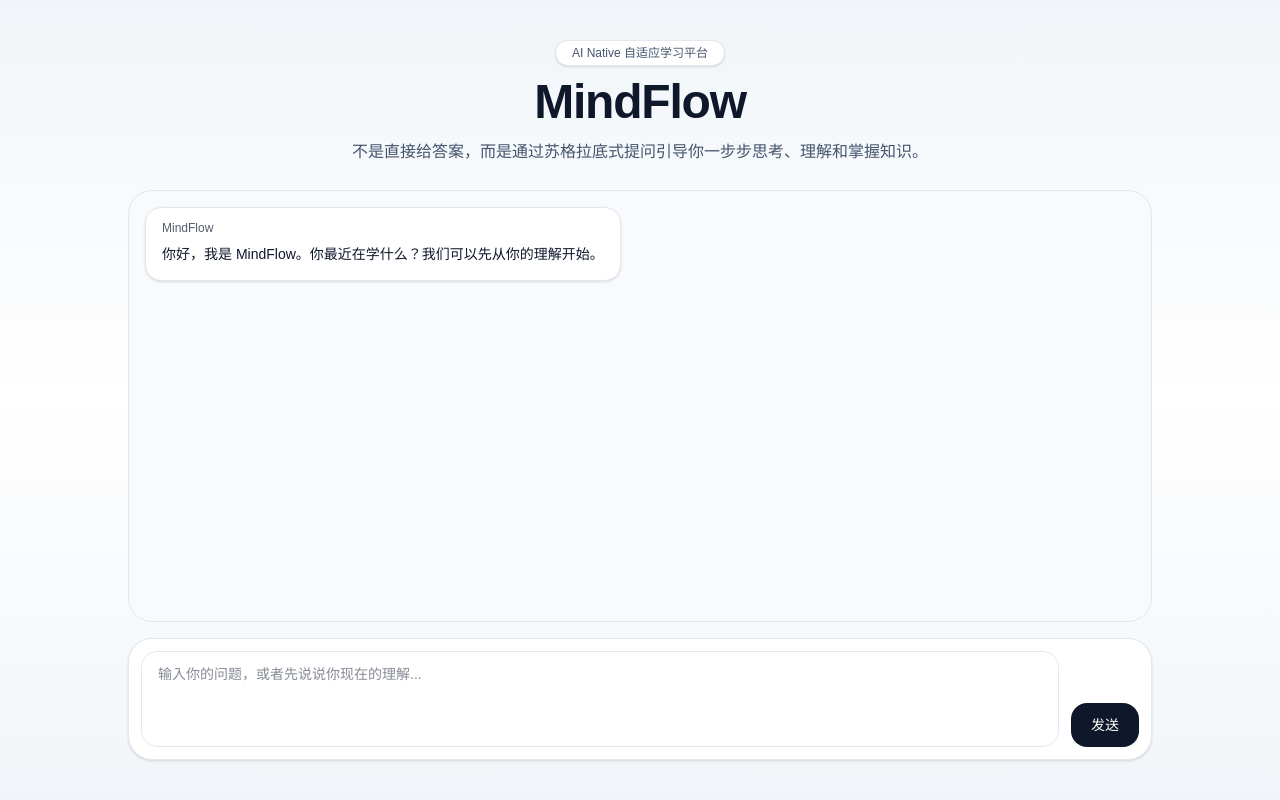
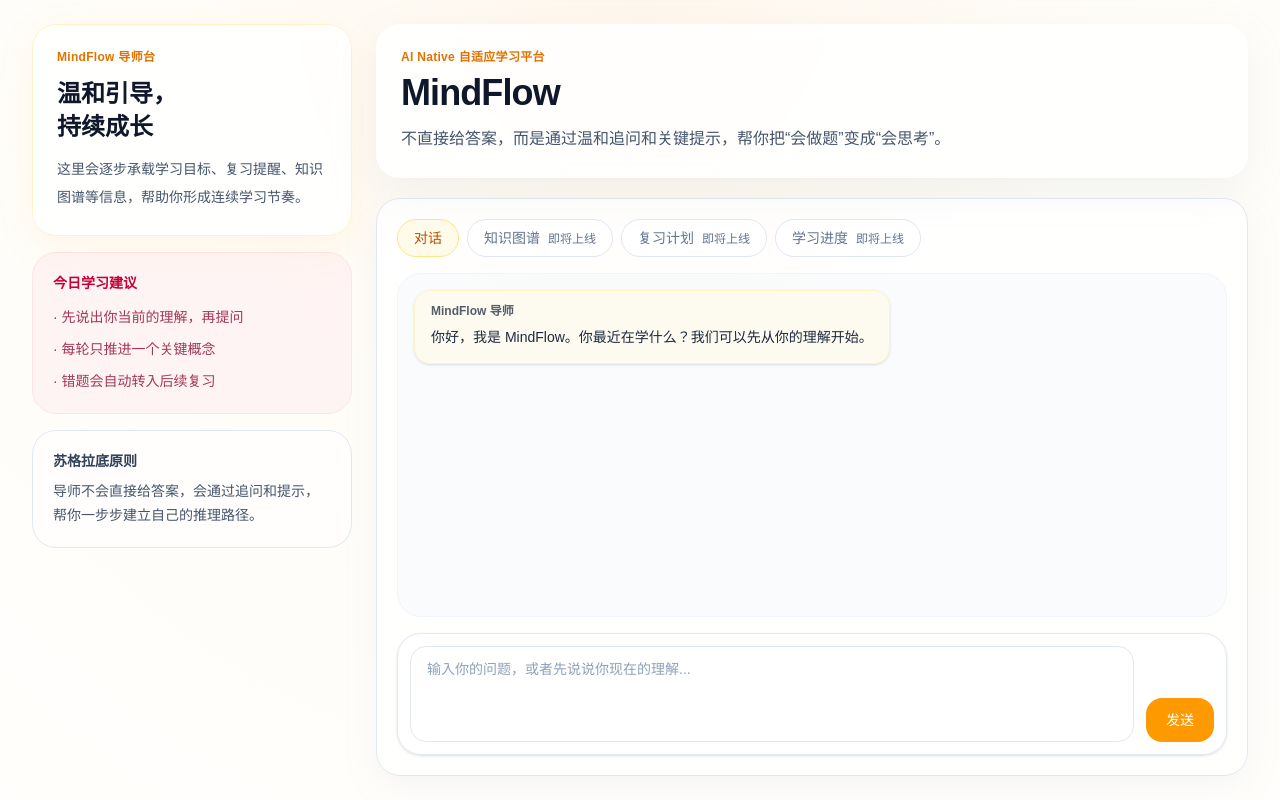
Before and after one commit to nothasson/MindFlow, a Next.js app in the folder frontend/: page / in a window 1280 px wide. Built offline with nearby package versions, Linux system fonts and the light colour scheme; no server answers.

Commit message:
feat: 按温和陪伴风格重写 MindFlow 首页界面
- 新增 AppShell/Sidebar/TopNav 布局组件，建立导师工作台结构
- 重构首页信息层级和视觉语言，提升产品化表达
- 优化消息气泡、消息列表和输入区样式，保持现有对话链路不变

```diff
--- a/frontend/src/app/page.tsx
+++ b/frontend/src/app/page.tsx
@@ -2,38 +2,47 @@
 
 import { ChatInput } from "@/components/chat/ChatInput";
 import { MessageList } from "@/components/chat/MessageList";
+import { AppShell } from "@/components/layout/AppShell";
+import { Sidebar } from "@/components/layout/Sidebar";
+import { TopNav } from "@/components/layout/TopNav";
 import { useChat } from "@/hooks/useChat";
 
 export default function Home() {
   const { messages, isLoading, error, sendMessage } = useChat();
 
   return (
-    <main className="min-h-screen bg-gradient-to-b from-slate-100 via-white to-slate-100 px-4 py-10 text-slate-900">
-      <div className="mx-auto flex min-h-[calc(100vh-5rem)] max-w-5xl flex-col gap-6">
-        <header className="space-y-3 text-center">
-          <div className="inline-flex rounded-full border border-slate-200 bg-white px-4 py-1 text-xs font-medium text-slate-600 shadow-sm">
+    <AppShell sidebar={<Sidebar />}>
+      <header className="rounded-3xl border border-white/70 bg-white/85 px-6 py-6 shadow-[0_12px_40px_rgba(148,163,184,0.12)] backdrop-blur">
+        <p className="text-xs font-semibold tracking-wide text-amber-600">
           AI Native 自适应学习平台
-          </div>
-          <h1 className="text-4xl font-bold tracking-tight sm:text-5xl">
+        </p>
+        <h1 className="mt-2 text-3xl font-semibold tracking-tight text-slate-900 sm:text-4xl">
           MindFlow
         </h1>
-          <p className="mx-auto max-w-2xl text-sm leading-7 text-slate-600 sm:text-base">
-            不是直接给答案，而是通过苏格拉底式提问引导你一步步思考、理解和掌握知识。
+        <p className="mt-3 max-w-3xl text-sm leading-7 text-slate-600 sm:text-base">
+          不直接给答案，而是通过温和追问和关键提示，帮你把“会做题”变成“会思考”。
         </p>
       </header>
 
-        <section className="flex flex-1 flex-col gap-4">
+      <div className="mt-4 rounded-3xl border border-amber-100 bg-amber-50/60 p-4 text-sm text-amber-900 lg:hidden">
+        你正在使用移动视图。知识图谱、复习计划和学习进度将会出现在后续版本中。
+      </div>
+
+      <section className="mt-5 flex flex-1 flex-col rounded-3xl border border-slate-200 bg-white/85 p-4 shadow-[0_10px_35px_rgba(148,163,184,0.10)] sm:p-5">
+        <TopNav />
+
+        <div className="flex min-h-0 flex-1 flex-col gap-4">
           <MessageList messages={messages} isLoading={isLoading} />
 
           {error ? (
-            <div className="rounded-2xl border border-red-200 bg-red-50 px-4 py-3 text-sm text-red-600">
+            <div className="rounded-2xl border border-rose-200 bg-rose-50 px-4 py-3 text-sm text-rose-700">
               {error}
             </div>
           ) : null}
 
           <ChatInput isLoading={isLoading} onSend={sendMessage} />
+        </div>
       </section>
-      </div>
-    </main>
+    </AppShell>
   );
 }
--- a/frontend/src/components/chat/ChatInput.tsx
+++ b/frontend/src/components/chat/ChatInput.tsx
@@ -25,19 +25,19 @@ export function ChatInput({ isLoading, onSend }: ChatInputProps) {
   return (
     <form
       onSubmit={handleSubmit}
-      className="flex items-end gap-3 rounded-3xl border border-slate-200 bg-white p-3 shadow-sm"
+      className="flex items-end gap-3 rounded-3xl border border-slate-200 bg-white/95 p-3 shadow-sm"
     >
       <textarea
         value={value}
         onChange={(event) => setValue(event.target.value)}
         placeholder="输入你的问题，或者先说说你现在的理解..."
         rows={3}
-        className="min-h-24 flex-1 resize-none rounded-2xl border border-slate-200 px-4 py-3 text-sm outline-none transition focus:border-slate-400"
+        className="min-h-24 flex-1 resize-none rounded-2xl border border-slate-200 px-4 py-3 text-sm text-slate-800 outline-none transition placeholder:text-slate-400 focus:border-amber-300"
       />
       <button
         type="submit"
         disabled={isLoading}
-        className="rounded-2xl bg-slate-900 px-5 py-3 text-sm font-medium text-white transition hover:bg-slate-700 disabled:cursor-not-allowed disabled:bg-slate-400"
+        className="rounded-2xl bg-amber-500 px-5 py-3 text-sm font-medium text-white transition hover:bg-amber-600 disabled:cursor-not-allowed disabled:bg-amber-300"
       >
         {isLoading ? "思考中..." : "发送"}
       </button>
--- a/frontend/src/components/chat/MessageBubble.tsx
+++ b/frontend/src/components/chat/MessageBubble.tsx
@@ -10,14 +10,14 @@ export function MessageBubble({ message }: MessageBubbleProps) {
   return (
     <div className={`flex ${isAssistant ? "justify-start" : "justify-end"}`}>
       <div
-        className={`max-w-[80%] rounded-2xl px-4 py-3 text-sm leading-7 shadow-sm ${
+        className={`max-w-[82%] rounded-2xl px-4 py-3 text-sm leading-7 shadow-sm ${
           isAssistant
-            ? "bg-white text-slate-900 border border-slate-200"
-            : "bg-slate-900 text-white"
+            ? "border border-amber-100 bg-amber-50/70 text-slate-800"
+            : "bg-slate-800 text-slate-100"
         }`}
       >
-        <div className="mb-1 text-xs font-medium opacity-70">
-          {isAssistant ? "MindFlow" : "你"}
+        <div className="mb-1 text-xs font-semibold opacity-75">
+          {isAssistant ? "MindFlow 导师" : "你"}
         </div>
         <p className="whitespace-pre-wrap">{message.content}</p>
       </div>
--- a/frontend/src/components/chat/MessageList.tsx
+++ b/frontend/src/components/chat/MessageList.tsx
@@ -18,7 +18,7 @@ export function MessageList({ messages, isLoading }: MessageListProps) {
   }, [messages, isLoading]);
 
   return (
-    <div className="flex-1 space-y-4 overflow-y-auto rounded-3xl border border-slate-200 bg-slate-50 p-4">
+    <div className="flex-1 space-y-4 overflow-y-auto rounded-3xl border border-slate-100 bg-slate-50/80 p-4">
       {messages.map((message, index) => (
         <MessageBubble
           key={`${message.role}-${index}-${message.content}`}
@@ -28,8 +28,8 @@ export function MessageList({ messages, isLoading }: MessageListProps) {
 
       {isLoading ? (
         <div className="flex justify-start">
-          <div className="rounded-2xl border border-slate-200 bg-white px-4 py-3 text-sm text-slate-500 shadow-sm">
-            MindFlow 正在思考下一步该怎么引导你...
+          <div className="rounded-2xl border border-amber-100 bg-white px-4 py-3 text-sm text-amber-700 shadow-sm">
+            MindFlow 正在整理问题，并准备一个更有启发性的提问...
           </div>
         </div>
       ) : null}
--- /dev/null
+++ b/frontend/src/components/layout/AppShell.tsx
@@ -0,0 +1,17 @@
+import type { ReactNode } from "react";
+
+interface AppShellProps {
+  sidebar: ReactNode;
+  children: ReactNode;
+}
+
+export function AppShell({ sidebar, children }: AppShellProps) {
+  return (
+    <main className="min-h-screen bg-[radial-gradient(circle_at_top,_#fff7ed_0%,_#fffdf8_45%,_#fffefc_100%)] px-4 py-6 text-slate-800 sm:px-6 lg:px-8">
+      <div className="mx-auto flex min-h-[calc(100vh-3rem)] w-full max-w-7xl gap-6">
+        <aside className="hidden w-80 shrink-0 lg:block">{sidebar}</aside>
+        <section className="flex min-w-0 flex-1 flex-col">{children}</section>
+      </div>
+    </main>
+  );
+}
--- /dev/null
+++ b/frontend/src/components/layout/Sidebar.tsx
@@ -0,0 +1,33 @@
+export function Sidebar() {
+  return (
+    <div className="sticky top-6 space-y-4">
+      <section className="rounded-3xl border border-amber-100 bg-white/80 p-6 shadow-[0_10px_40px_rgba(245,158,11,0.08)] backdrop-blur">
+        <p className="text-xs font-semibold tracking-wide text-amber-600">MindFlow 导师台</p>
+        <h2 className="mt-3 text-2xl font-semibold leading-snug text-slate-900">
+          温和引导，
+          <br />
+          持续成长
+        </h2>
+        <p className="mt-3 text-sm leading-7 text-slate-600">
+          这里会逐步承载学习目标、复习提醒、知识图谱等信息，帮助你形成连续学习节奏。
+        </p>
+      </section>
+
+      <section className="rounded-3xl border border-rose-100 bg-rose-50/70 p-5">
+        <h3 className="text-sm font-semibold text-rose-700">今日学习建议</h3>
+        <ul className="mt-3 space-y-2 text-sm leading-6 text-rose-900/80">
+          <li>· 先说出你当前的理解，再提问</li>
+          <li>· 每轮只推进一个关键概念</li>
+          <li>· 错题会自动转入后续复习</li>
+        </ul>
+      </section>
+
+      <section className="rounded-3xl border border-slate-200 bg-white/70 p-5">
+        <h3 className="text-sm font-semibold text-slate-700">苏格拉底原则</h3>
+        <p className="mt-2 text-sm leading-6 text-slate-600">
+          导师不会直接给答案，会通过追问和提示，帮你一步步建立自己的推理路径。
+        </p>
+      </section>
+    </div>
+  );
+}
--- /dev/null
+++ b/frontend/src/components/layout/TopNav.tsx
@@ -0,0 +1,27 @@
+const navItems = [
+  { label: "对话", active: true },
+  { label: "知识图谱", active: false },
+  { label: "复习计划", active: false },
+  { label: "学习进度", active: false },
+];
+
+export function TopNav() {
+  return (
+    <nav className="mb-4 flex flex-wrap items-center gap-2">
+      {navItems.map((item) => (
+        <button
+          key={item.label}
+          type="button"
+          className={`rounded-full border px-4 py-2 text-sm transition ${
+            item.active
+              ? "border-amber-200 bg-amber-50 text-amber-700"
+              : "border-slate-200 bg-white text-slate-500 hover:border-slate-300 hover:text-slate-700"
+          }`}
+        >
+          {item.label}
+          {!item.active ? <span className="ml-2 text-xs">即将上线</span> : null}
+        </button>
+      ))}
+    </nav>
+  );
+}
```
Lines whose indentation alone changed are shown as unchanged.
